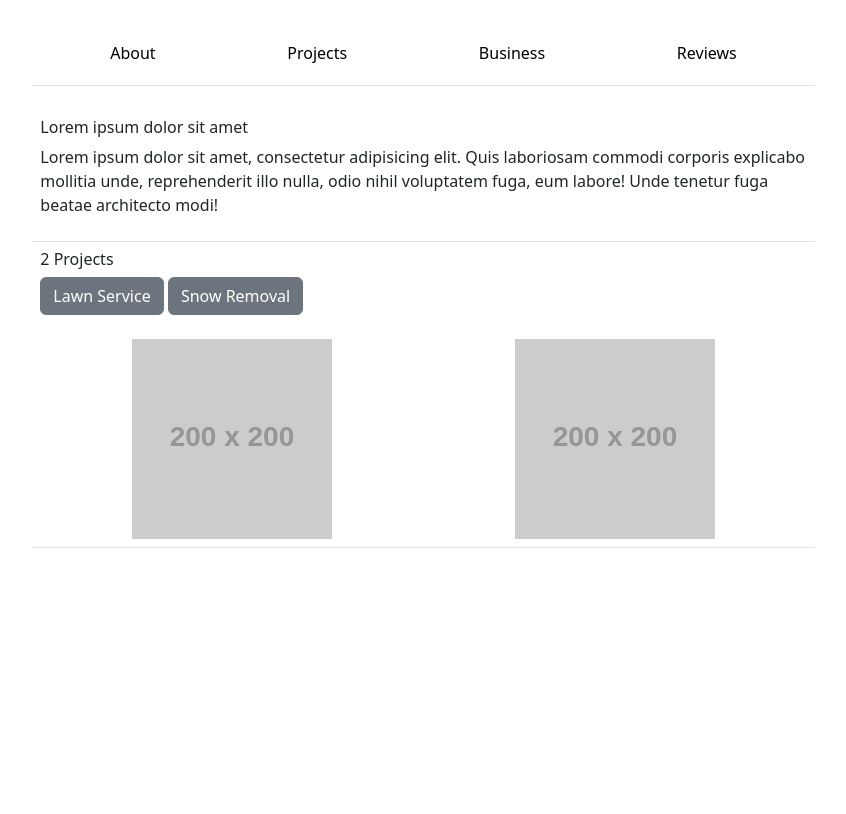
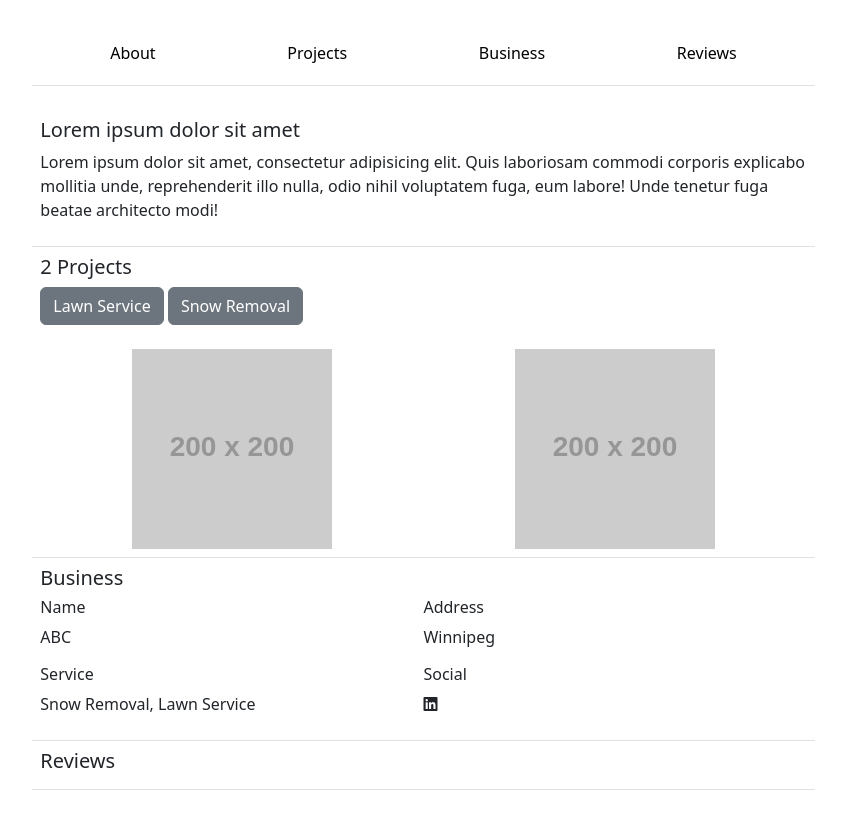
Before and after one commit to ltlkong/bidding-web, a plain HTML site: page pages/contractor.html in a window 1280 px wide. Shown: the part 639-1453 px from the top of the page, without its empty margins (21-867 px from the left). Before the commit the page ends 1211 px from the top, so only its background shows below. Drawn offline with nearby package versions, Linux system fonts and the light colour scheme; placeholder pictures from the web are drawn by us.

Commit message:
Contractor page

```diff
--- a/pages/contractor.html
+++ b/pages/contractor.html
@@ -232,7 +232,7 @@
         <!-- Sub Nav End -->
 
         <div class="border-bottom p-2">
-          <h6>Lorem ipsum dolor sit amet</h6>
+          <h5>Lorem ipsum dolor sit amet</h5>
           <p>
             Lorem ipsum dolor sit amet, consectetur adipisicing elit. Quis
             laboriosam commodi corporis explicabo mollitia unde, reprehenderit
@@ -242,7 +242,7 @@
         </div>
 
         <div class="border-bottom p-2">
-          <h6>2 Projects</h6>
+          <h5>2 Projects</h5>
           <div class="mb-4">
             <button class="btn btn-secondary">Lawn Service</button>
             <button class="btn btn-secondary">Snow Removal</button>
@@ -255,6 +255,37 @@
               <img src="//placehold.it/200" />
             </div>
           </div>
+        </div>
+
+        <div class="border-bottom p-2">
+          <h5>Business</h5>
+          <div class="d-flex flex-wrap">
+            <div class="col-6">
+              <h6>Name</h6>
+              <p>ABC</p>
+            </div>
+
+            <div class="col-6">
+              <h6>Address</h6>
+              <p>Winnipeg</p>
+            </div>
+
+            <div class="col-6">
+              <h6>Service</h6>
+              <p>Snow Removal, Lawn Service</p>
+            </div>
+
+            <div class="col-6">
+              <h6>Social</h6>
+              <div>
+                <i class="fa-brands fa-linkedin"></i>
+              </div>
+            </div>
+          </div>
+        </div>
+
+        <div class="border-bottom p-2">
+          <h5>Reviews</h5>
         </div>
       </div>
 
```
Also changed, not shown: pages/request.html (+1 -0 lines).
